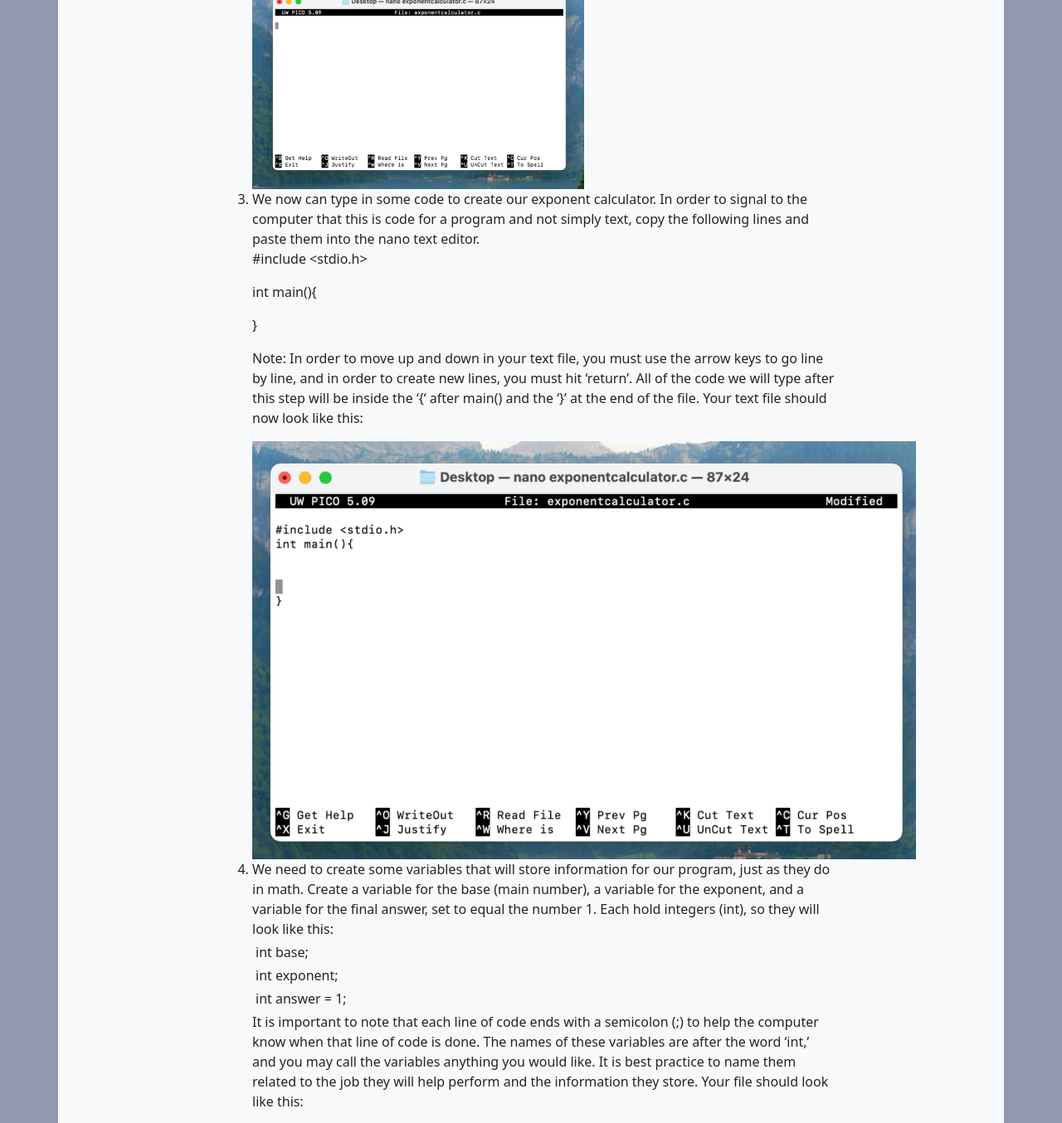
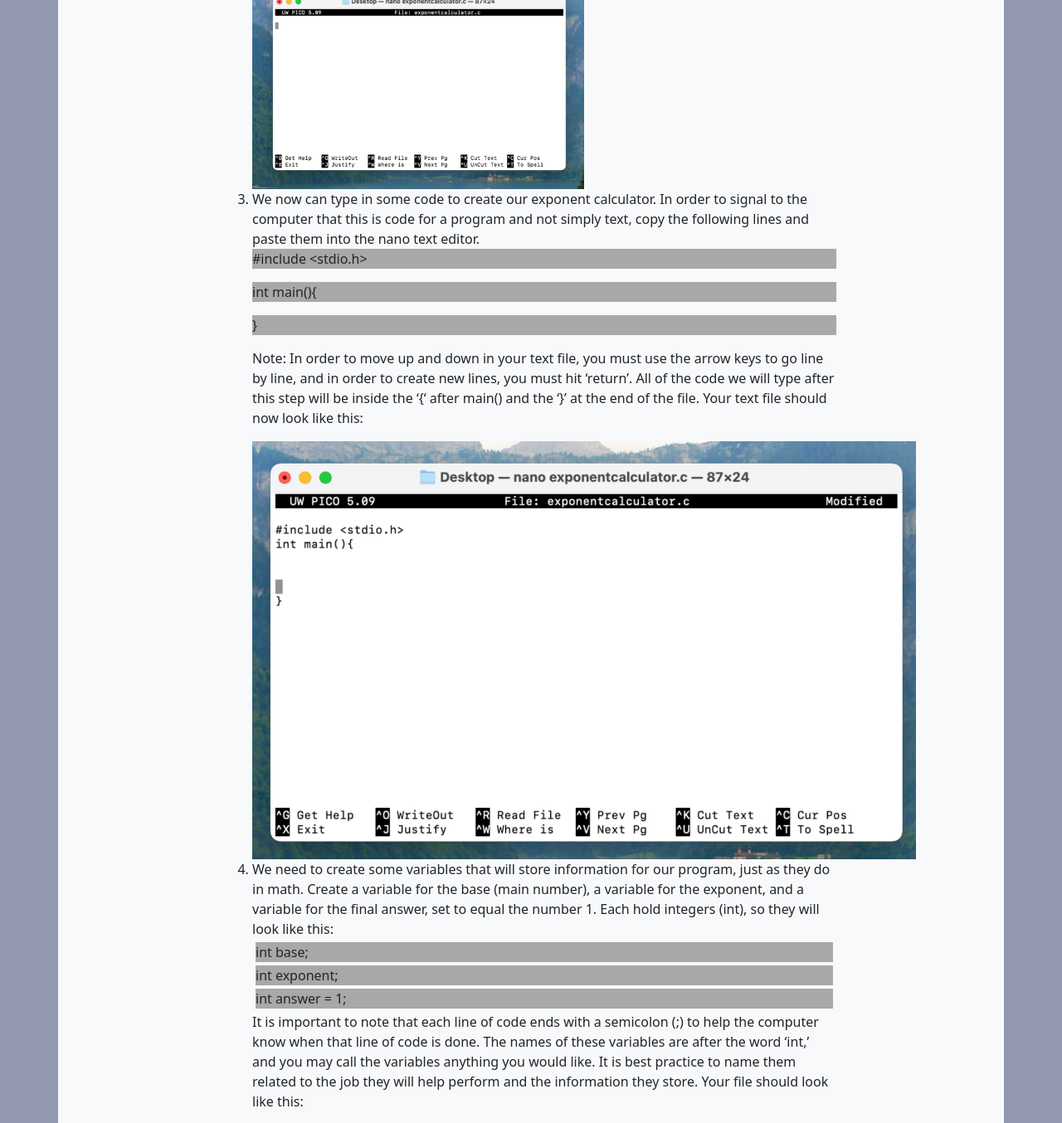
Before and after one commit to Alecyorgesen/wrtg316_instructions, a React (Vite) app: page / in a window 1280 px wide. Shown: the part 3389-4743 px from the top of the page at 83% size. Built offline with nearby package versions, Linux system fonts and the light colour scheme.

Commit message:
highlighted code bits

```diff
--- a/src/app.jsx
+++ b/src/app.jsx
@@ -73,18 +73,18 @@ export default function App() {
                   <img src="nano1.png" alt="terminal" width={400} />
                   <img src="nano2.png" alt="terminal" width={400} />
                   <li>We now can type in some code to create our exponent calculator. In order to signal to the computer that this is code for a program and not simply text, copy the following lines and paste them into the nano text editor. </li>
-                  <p>#include &lt;stdio.h&gt;</p>
-                  <p>int main()&#123;</p>
-                  <p> </p>
-                  <p>&#125;</p>
+                  <p className="background-light-grey">#include &lt;stdio.h&gt;</p>
+                  <p className="background-light-grey">int main()&#123;</p>
+                  <p className="background-light-grey"> </p>
+                  <p className="background-light-grey">&#125;</p>
                   <p>Note: In order to move up and down in your text file, you must use the arrow keys to go line by line, and in order to create new lines, you must hit ‘return’. All of the code we will type after this step will be inside the ‘&#123;‘ after main() and the ‘&#125;’ at the end of the file. Your text file should now look like this:</p>
                   <img src="nano3.png" alt="terminal" width={800} />
                   <li>
                     We need to create some variables that will store information for our program, just as they do in math. Create a variable for the base (main number), a variable for the exponent, and a variable for the final answer, set to equal the number 1. Each hold integers (int), so they will look like this:
                   </li>
-                  <p className="m-1">int base;</p>
-                  <p className="m-1">int exponent;</p>
-                  <p className="m-1">int answer = 1;</p>
+                  <p className="m-1 background-light-grey">int base;</p>
+                  <p className="m-1 background-light-grey">int exponent;</p>
+                  <p className="m-1 background-light-grey">int answer = 1;</p>
                   <p>It is important to note that each line of code ends with a semicolon (;) to help the computer know when that line of code is done. The names of these variables are after the word ‘int,’ and you may call the variables anything you would like. It is best practice to name them related to the job they will help perform and the information they store. Your file should look like this:</p>
                   <img src="nano4.png" alt="terminal" width={800} />
                   <li>We will now instruct the computer to print something out for us to see using the command printf(); and tell the computer to get some information from us, the user, using the command scanf();. Insert the following command into the file:</li>
```
